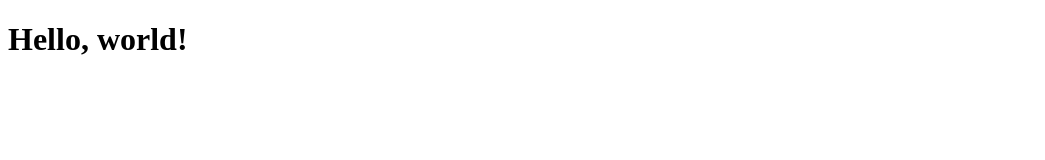
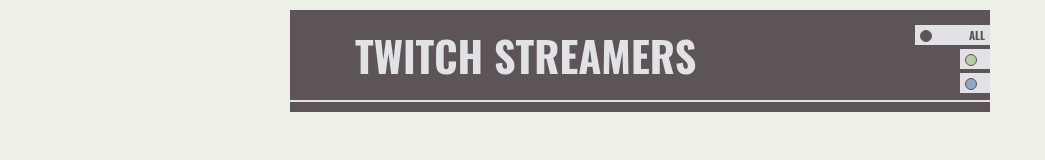
Before and after one commit to nesterone/twitch-tv, a plain HTML site: page index.html in a window 1280 px wide. Shown: the whole page, without its empty margins (0-1045 px from the left). Drawn offline with nearby package versions, Linux system fonts and the light colour scheme; a web font is replaced by a local one.

Commit message:
-add rendering step

```diff
--- a/index.html
+++ b/index.html
@@ -10,6 +10,7 @@
     <!-- Bootstrap -->
     <!-- Optional theme -->
     <link rel="stylesheet" href="https://maxcdn.bootstrapcdn.com/bootstrap/3.3.7/css/bootstrap-theme.min.css" integrity="sha384-rHyoN1iRsVXV4nD0JutlnGaslCJuC7uwjduW9SVrLvRYooPp2bWYgmgJQIXwl/Sp" crossorigin="anonymous">
+    <link rel="stylesheet" href="twitch.streamers.css">
 
     <!-- HTML5 shim and Respond.js for IE8 support of HTML5 elements and media queries -->
     <!-- WARNING: Respond.js doesn't work if you view the page via file:// -->
@@ -18,9 +19,45 @@
     <script src="https://oss.maxcdn.com/respond/1.4.2/respond.min.js"></script>
     <![endif]-->
 
+    <script type="text/template" data-template-name="row-online-template">
+        <div class="row {{ online }}">
+            <div class="col-xs-2 col-sm-1" id="icon">
+                <img src="{{ logo }}" class="logo">
+            </div>
+            <div class="col-xs-10 col-sm-3" id="name">
+                <a href="{{ url }}" target="_blank">{{ name }}</a>
+            </div>
+            <div class="col-xs-10 col-sm-8" id="streaming" class="js-streaming">
+                {{ description }}
+            </div>
+        </div>
+    </script>
+
+    <script type="text/template" data-template-name="row-description">
+        {{ game }}<span class="hidden-xs">{{ status }}</span>
+    </script>
+
 </head>
 <body>
-<h1>Hello, world!</h1>
+<div class="container">
+    <div class="row" id="header">
+        <h1>Twitch Streamers</h1>
+        <div class="menu">
+            <div class="selector active" id="all">
+                <div class="circle"></div><p>All</p>
+            </div>
+            <div class="selector" id="online">
+                <div class="circle"></div><p>Online</p>
+            </div>
+            <div class="selector" id="offline">
+                <div class="circle"></div><p>Offline</p>
+            </div>
+        </div>
+    </div>
+    <div id="display" class="js-display">
+    </div>
+    <div class="row" id="footer"></div>
+</div>
 <!--ES6 Promise Polyfill-->
 <script src="https://cdnjs.cloudflare.com/ajax/libs/es6-promise/4.0.5/es6-promise.min.js"></script>
 
--- /dev/null
+++ b/twitch.streamers.css
@@ -0,0 +1,135 @@
+@import url(https://fonts.googleapis.com/css?family=Oswald:400,700|Droid+Serif:400,400italic);
+body {
+    background-color: #ecf0e7;
+    font-family: 'Droid Serif', serif;
+    font-size: 14px;
+    color: #8ea7c2;
+}
+
+a, a:focus, a:hover, a:visited {
+    color: #b8cca6;
+}
+
+h1 {
+    font-family: 'Oswald', sans-serif;
+    font-weight: bold;
+    text-transform: uppercase;
+    text-align: left;
+    margin: 15px 0px;
+    font-size: 3em;
+}
+
+.container {
+    background-color: #e1e1e6;
+    margin: 0px auto;
+    padding: 0px;
+    max-width: 700px;
+}
+
+.row {
+    margin: 2px 0px;
+    padding: 5px;
+    line-height: 50px;
+}
+
+.menu {
+    position: absolute;
+    right: 0px;
+    bottom: 5px;
+    color: #5c5457;
+    font-family: 'Oswald', sans-serif;
+    font-size: 0.8em;
+    font-weight: bold;
+    text-transform: uppercase;
+}
+.menu #online .circle {
+    background-color: #b8cca6;
+}
+.menu #offline .circle {
+    background-color: #8ea7c2;
+}
+.menu .active, .menu .selector:hover {
+    width: 65px !important;
+    -webkit-transition: width 0.4s linear;
+    transition: width 0.4s linear;
+    cursor: pointer;
+}
+.menu .selector {
+    line-height: 20px;
+    height: 20px;
+    background-color: #e1e1e6;
+    padding: 0px 5px;
+    margin: 2px 0px;
+    width: 20px;
+    overflow: hidden;
+    float: right;
+    clear: right;
+    -webkit-transition: width 0.4s linear;
+    transition: width 0.4s linear;
+}
+.menu .selector .circle {
+    height: 10px;
+    width: 10px;
+    border-radius: 50%;
+    background-color: #5c5457;
+    border: 1px solid #5c5457;
+    float: left;
+    margin: 5px 5px 5px 0px;
+}
+.menu .selector p {
+    float: right;
+    margin: 0px;
+}
+
+#header, #footer {
+    position: relative;
+    background-color: #5c5457;
+    color: #e1e1e6;
+    padding: 5px 65px 5px 15px;
+}
+
+.logo {
+    max-width: 50px;
+    max-height: 50px;
+    border-radius: 50%;
+    border: 3px solid #e1e1e6;
+}
+
+.offline {
+    background-color: #4a5e82;
+}
+
+.online {
+    background-color: #b8cca6;
+    color: #5c5457;
+}
+.online a, .online a:focus, .online a:hover, .online a:visited {
+    color: #4a5e82;
+}
+
+#streaming {
+    font-style: italic;
+}
+
+#name, #streaming {
+    line-height: 25px;
+    overflow: hidden;
+    white-space: nowrap;
+    text-overflow: ellipsis;
+    text-align: center;
+}
+
+@media (min-width: 768px) {
+    .container {
+        margin: 10px auto;
+    }
+
+    #name, #streaming {
+        line-height: 50px;
+        height: 50px;
+    }
+
+    #header {
+        padding-left: 65px;
+    }
+}
--- a/twitch.streamers.js
+++ b/twitch.streamers.js
@@ -40,7 +40,28 @@
         )
     })
     .then(function (channels) {
-       console.log(channels)
+
+        var rowTemplate = $("script[data-template-name='row-online-template']").text(),
+            rowDescriptionTemplate = $("script[data-template-name='row-description']").text();
+
+        return channels.map(function (channel) {
+
+            var description = rowDescriptionTemplate
+                                .replace("{{ game }}", channel.game)
+                                .replace("{{ status }}", channel.status);
+
+            return rowTemplate
+                .replace("{{ online }}", channel.online ? "online" : "offline")
+                .replace("{{ logo }}", channel.logo)
+                .replace("{{ url }}", channel.url)
+                .replace("{{ name }}", channel.name)
+                .replace("{{ description }}", description);
+        });
+    })
+    .then(function (channels) {
+        channels.forEach(function (channel) {
+            $(".js-display").append($(channel));
+        });
     })
     .catch(function errorHandler(err) {
         console.error(err);
```
